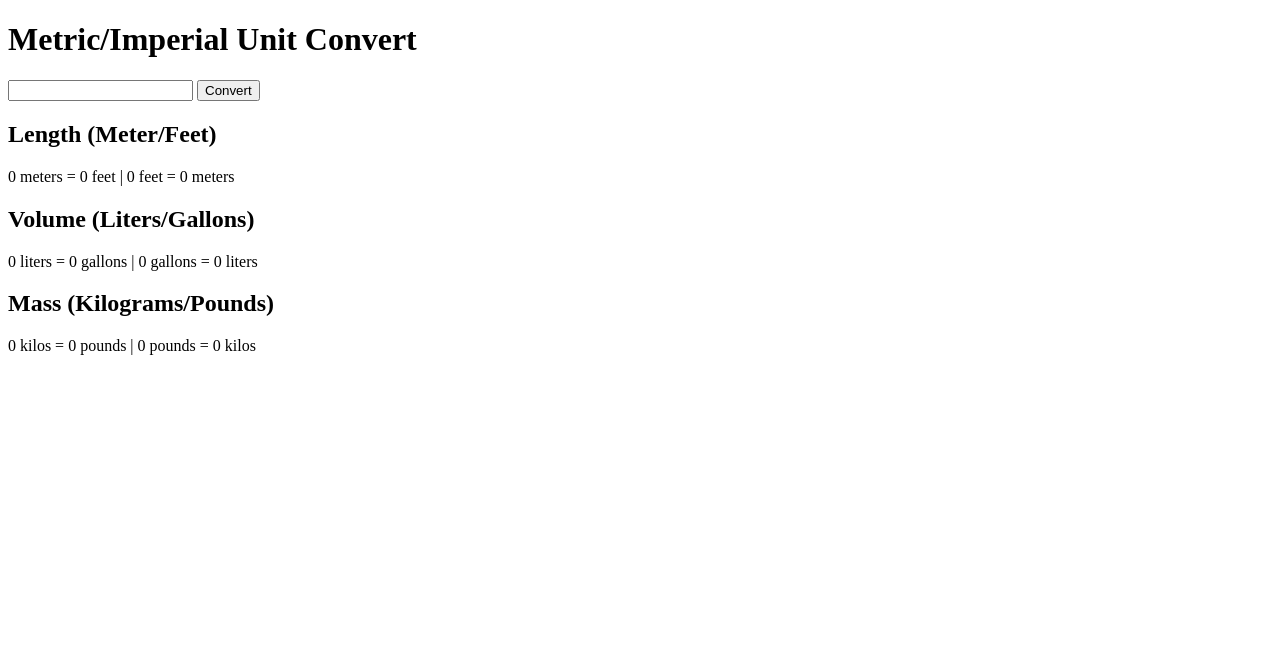
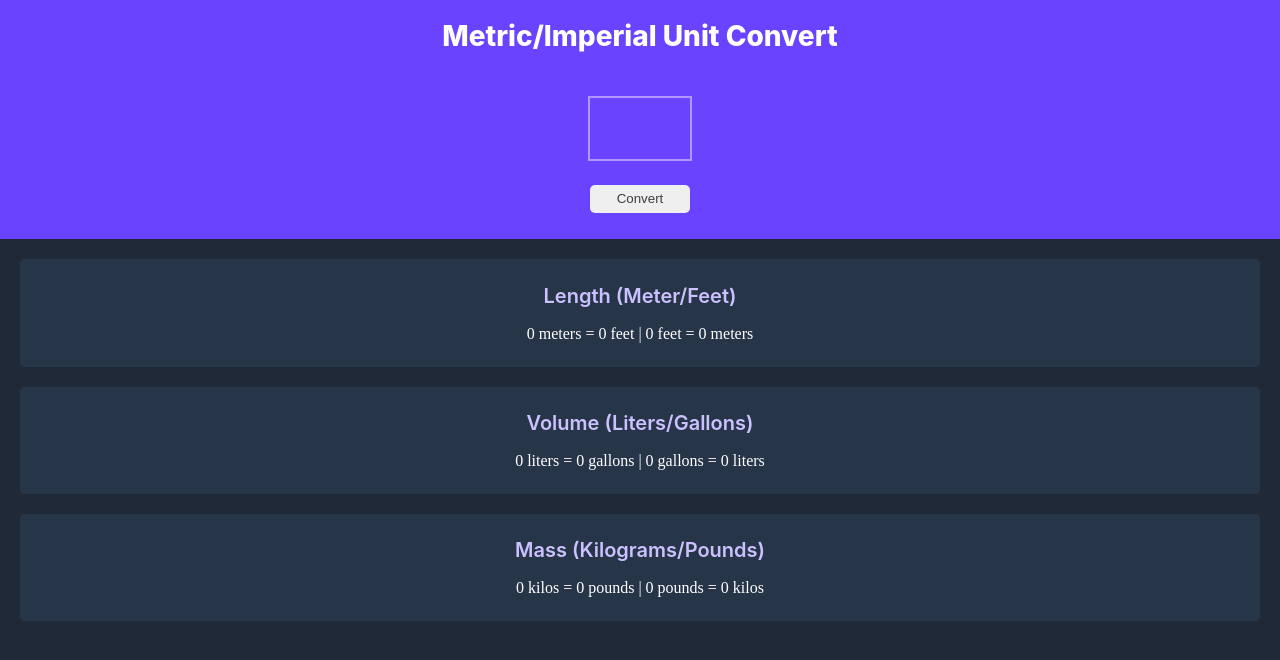
Before and after one commit to Naime-m/Unit-Converter, a plain HTML site: page index.html in a window 1280 px wide. Drawn offline with Linux system fonts and the light colour scheme.

Commit message:
dark mode styling following the figma file

```diff
--- a/index.html
+++ b/index.html
@@ -8,23 +8,32 @@
     <title>Document</title>
 </head>
 <body>
+
+<div id = "box">
     <h1>Metric/Imperial Unit Convert</h1>
+    <input type="text" id="input">
+    <button id = "btn">Convert</button>
+</div>
 
-<input type="text" id="input">
-
-<button id = "btn">Convert</button>
-
+<div class="container">
+    <div class= "element">
         <h2>Length (Meter/Feet)</h2>
         <p><span id= "meter">0</span> meters = <span id = "meterToFeet">0</span> feet |
         <span id = "feet">0</span> feet = <span id = "feetToMeter">0</span> meters</p>
+    </div>
 
+    <div class= "element">
         <h2>Volume (Liters/Gallons)</h2>
         <p><span id = "liter">0</span> liters = <span id ="literToGallon">0</span> gallons |
         <span id = "gallon">0</span> gallons = <span id = "gallonToLiter">0</span> liters</p>
+    </div>
 
+    <div class= "element">
         <h2>Mass (Kilograms/Pounds)</h2>
         <p><span id = "kilo">0</span> kilos = <span id= "kiloToPound">0</span> pounds |
         <span id = "pound">0</span> pounds = <span id="poundToKilo">0</span> kilos</p>
+    </div>
+</div>
 
     <script src="script.js"></script>
 </body>
--- a/style.css
+++ b/style.css
@@ -0,0 +1,67 @@
+body{
+    margin: 0px;
+    background-color: #1F2937;
+    ;
+}
+
+h1 {
+font-family: 'Inter';
+font-style: normal;
+font-weight: 800;
+font-size: 28px;
+text-align: center;
+padding: 0em;
+color: white;
+}
+
+#box {
+background-color: #6943FF;
+display: flex;
+flex-direction: column;
+align-items: center;
+}
+
+input{
+text-align: center;
+background-color: #6943FF;
+color: white;
+font-family: 'Inter';
+font-style: normal;
+font-weight: 800;
+font-size: 3em;
+min-width: 2em ;
+max-width: 2em;
+margin: 0.5em;
+border: 2px solid #B295FF;
+}
+
+button{
+border-radius: 5px;
+padding: 0.5em 2em;
+margin: 0px 1em 2em 1em;
+text-align: center;
+color:#3D3D3D;
+border: none;
+}
+
+.element{
+    background-color: #273549;
+    border-radius: 4.6px;
+    margin: 20px;
+    padding: 0.5em;
+}
+
+h2 {
+font-family: 'Inter';
+font-style: normal;
+font-weight: 600;
+font-size: 20px;
+text-align: center;
+color: #CCC1FF;;
+}
+
+p{
+    text-align: center;
+    color: #FFFFFF;
+    ;
+}
```
Lines whose indentation alone changed are shown as unchanged.
